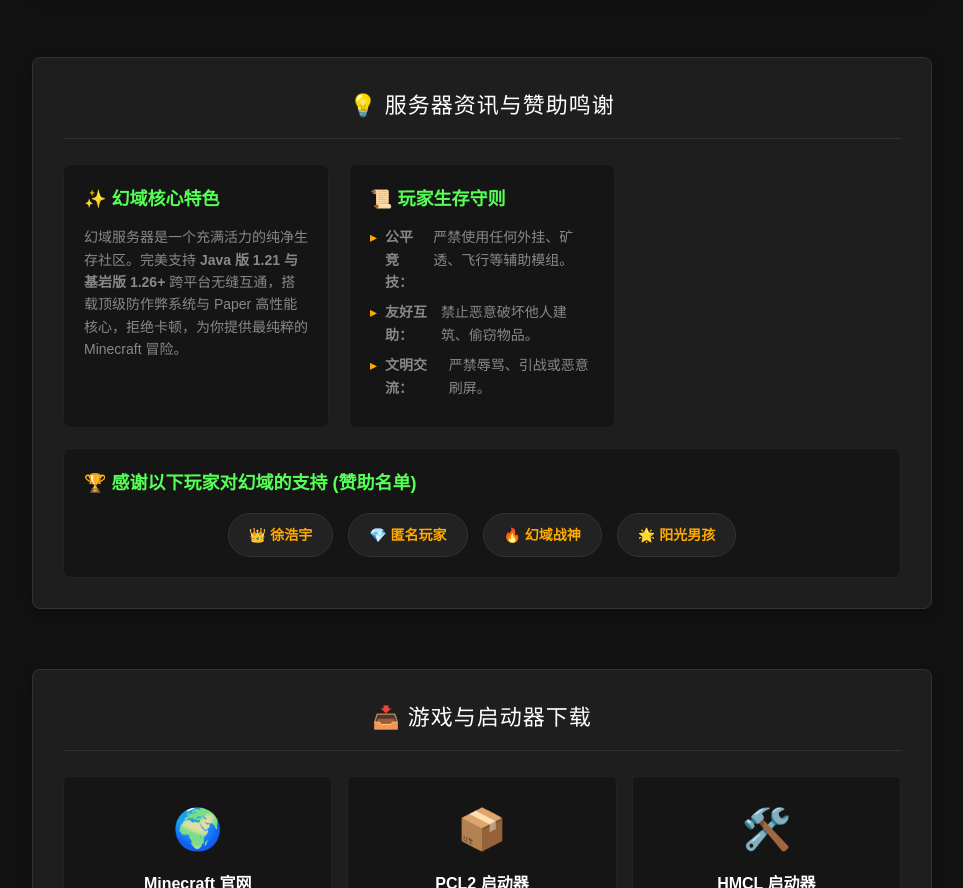
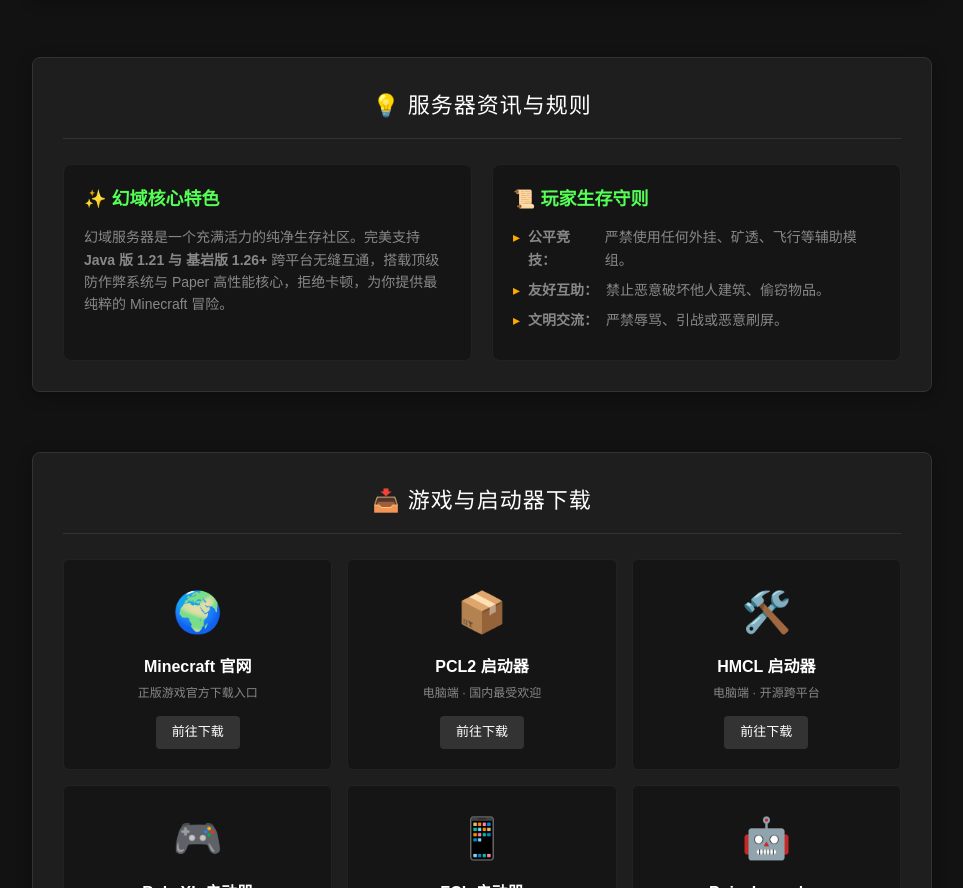
Before and after one commit to xingmo2026/huanyu-v1, a plain HTML site: page index.html in a window 1280 px wide. Shown: the part 1557-2445 px from the top of the page, without its empty margins (158-1121 px from the left). Drawn offline with Linux system fonts and the light colour scheme; no server answers.

Commit message:
Update index.html

```diff
--- a/index.html
+++ b/index.html
@@ -88,7 +88,7 @@ body { background-color: var(--bg); color: var(--text); line-height: 1.6; overfl
 .panel { background: var(--card-bg); border: 1px solid var(--border); border-radius: 8px; max-width: 900px; width: 95%; margin: 20px auto 40px; padding: 30px; box-shadow: 0 4px 15px rgba(0,0,0,0.3); }
 .panel-title { font-size: 22px; color: #fff; margin-bottom: 25px; text-align: center; border-bottom: 1px solid #333; padding-bottom: 15px; letter-spacing: 1px;}
 
-/* 公告栏 (新增) */
+/* 公告栏 */
 .notice-board { background: rgba(255, 170, 0, 0.1); border: 1px dashed var(--mc-gold); border-radius: 8px; padding: 15px 20px; margin-bottom: 20px; color: var(--mc-gold); font-size: 14px; line-height: 1.6;}
 .notice-board b { color: #fff; }
 
@@ -120,10 +120,6 @@ body { background-color: var(--bg); color: var(--text); line-height: 1.6; overfl
 .info-card ul li { margin-bottom: 8px; display: flex; align-items: flex-start; gap: 8px;}
 .info-card ul li::before { content: "▸"; color: var(--mc-gold); }
 
-/* 赞助名单 (新增) */
-.sponsor-list { display: flex; flex-wrap: wrap; gap: 15px; justify-content: center; margin-top: 15px;}
-.sponsor-item { background: #222; padding: 10px 20px; border-radius: 50px; border: 1px solid var(--border); font-weight: bold; color: var(--mc-gold); font-size: 14px;}
-
 /* 下载中心 */
 .dl-grid { display: grid; grid-template-columns: repeat(auto-fit, minmax(200px, 1fr)); gap: 15px; }
 .dl-card { background: #151515; border: 1px solid #222; border-radius: 6px; padding: 20px; text-align: center; display: flex; flex-direction: column; align-items: center; transition: 0.3s; text-decoration: none; }
@@ -150,16 +146,12 @@ footer { text-align: center; padding: 20px; color: var(--text-muted); font-size:
 /* 弹窗与长按验证 */
 .modal-overlay { display: none; position: fixed; top: 0; left: 0; width: 100vw; height: 100vh; background: rgba(0,0,0,0.85); z-index: 999999; justify-content: center; align-items: center; backdrop-filter: blur(5px);}
 .modal-box { background: var(--card-bg); border: 2px solid #444; border-radius: 8px; padding: 30px; width: 320px; text-align: center; box-shadow: 0 10px 30px rgba(0,0,0,0.8); position: relative;}
-
-/* 密码框 */
 .pwd-box h3 { color: #fff; margin-bottom: 15px; }
 .pwd-input { width: 100%; padding: 12px; background: #111; border: 1px solid #444; color: #fff; border-radius: 4px; margin-bottom: 15px; text-align: center; outline: none; font-family: monospace; font-size: 16px;}
 .pwd-input:focus { border-color: var(--mc-green); }
 .pwd-btn { background: var(--mc-green); color: #000; border: none; padding: 10px 20px; border-radius: 4px; font-weight: bold; cursor: pointer; width: 100%; margin-bottom: 10px; transition: 0.2s;}
 .pwd-btn:hover { transform: scale(0.98); }
 .pwd-close { background: #444; color: #fff; border: none; padding: 10px 20px; border-radius: 4px; font-weight: bold; cursor: pointer; width: 100%; }
-
-/* 🌟 长按按钮验证 */
 .captcha-box { width: 300px; padding: 20px;}
 .captcha-box h3 { color: #fff; margin-bottom: 20px; font-size: 16px;}
 .hold-btn-wrap { position: relative; width: 100%; height: 50px; background: #111; border: 1px solid #444; border-radius: 8px; overflow: hidden; cursor: pointer; user-select: none; display: flex; justify-content: center; align-items: center;}
@@ -238,9 +230,9 @@ footer { text-align: center; padding: 20px; color: var(--text-muted); font-size:
     </div>
   </section>
 
-  <!-- 资讯与赞助 -->
+  <!-- 资讯与规则 -->
   <section class="panel">
-    <div class="panel-title">💡 服务器资讯与赞助鸣谢</div>
+    <div class="panel-title">💡 服务器资讯与规则</div>
     <div class="info-grid">
       <div class="info-card">
         <h3>✨ 幻域核心特色</h3>
@@ -253,15 +245,6 @@ footer { text-align: center; padding: 20px; color: var(--text-muted); font-size:
           <li><b>友好互助：</b> 禁止恶意破坏他人建筑、偷窃物品。</li>
           <li><b>文明交流：</b> 严禁辱骂、引战或恶意刷屏。</li>
         </ul>
-      </div>
-      <div class="info-card" style="grid-column: 1 / -1;">
-        <h3>🏆 感谢以下玩家对幻域的支持 (赞助名单)</h3>
-        <div class="sponsor-list">
-          <div class="sponsor-item">👑 徐浩宇</div>
-          <div class="sponsor-item">💎 匿名玩家</div>
-          <div class="sponsor-item">🔥 幻域战神</div>
-          <div class="sponsor-item">🌟 阳光男孩</div>
-        </div>
       </div>
     </div>
   </section>
@@ -331,14 +314,12 @@ footer { text-align: center; padding: 20px; color: var(--text-muted); font-size:
 // 🎮 1. 鼠标点击掉落方块特效
 // =========================================================
 document.addEventListener('mousedown', function(e) {
-  // 只在网页主体显示时触发
   if (!document.getElementById('main-content').classList.contains('show')) return;
 
   const particle = document.createElement('div');
   particle.className = 'click-particle';
   particle.style.left = e.clientX + 'px';
   particle.style.top = e.clientY + 'px';
-  // 随机生成颜色 (草/土/石头)
   const colors = ['#55aa00', '#8b5a2b', '#888888'];
   particle.style.backgroundColor = colors[Math.floor(Math.random() * colors.length)];
 
@@ -398,7 +379,6 @@ function verifyPassword() {
   const pwd = document.getElementById('admin-pwd').value;
   if (pwd === 'huanyu') {
     closeModal('pwd-modal');
-    // 密码正确，进入长按验证
     setTimeout(() => {
       document.getElementById('hold-modal').style.display = 'flex';
       resetHold();
@@ -409,7 +389,7 @@ function verifyPassword() {
   }
 }
 
-// 长按逻辑
+// 长按验证逻辑
 let holdTimer;
 let holdStartTime;
 let isHolding = false;
@@ -433,7 +413,6 @@ function startHold(e) {
     if (percent < 100) {
       holdTimer = requestAnimationFrame(updateProgress);
     } else {
-      // 验证成功
       isHolding = false;
       const btn = document.getElementById('hold-btn');
       btn.classList.add('success');
```
